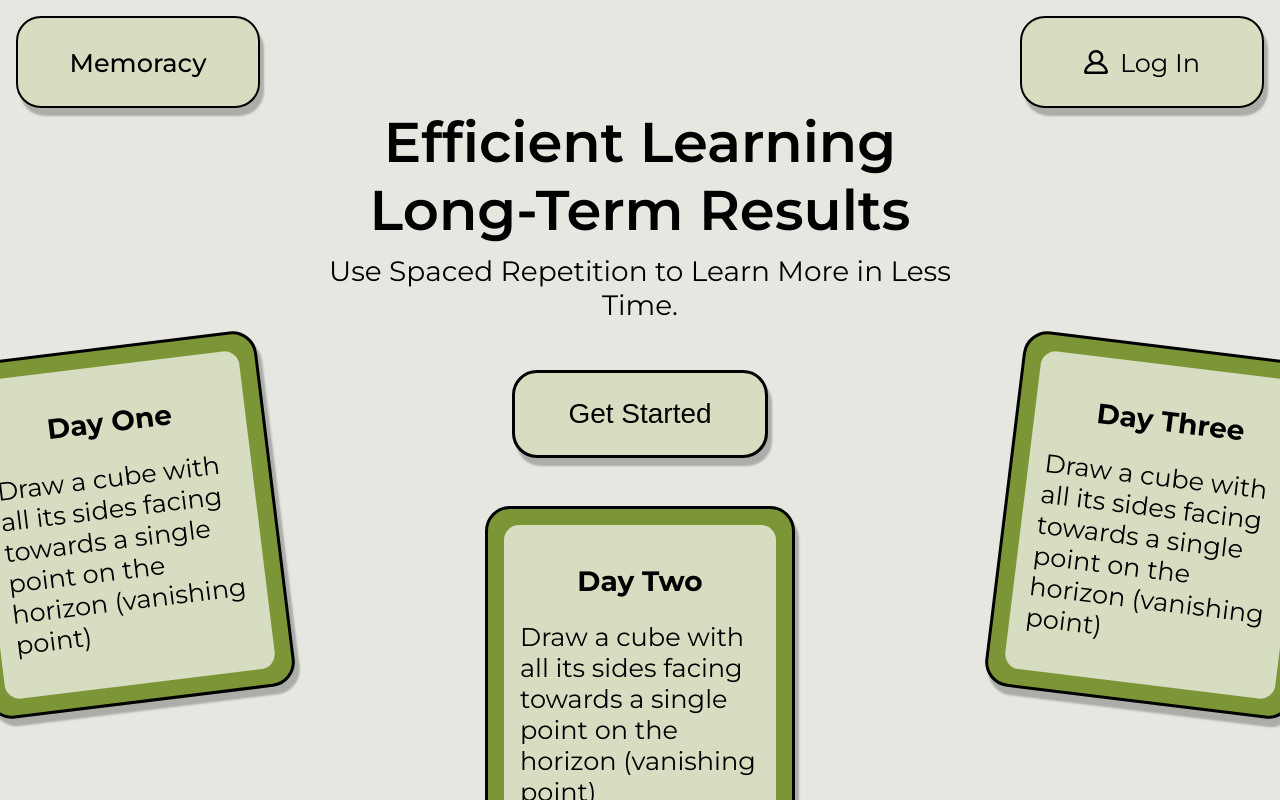
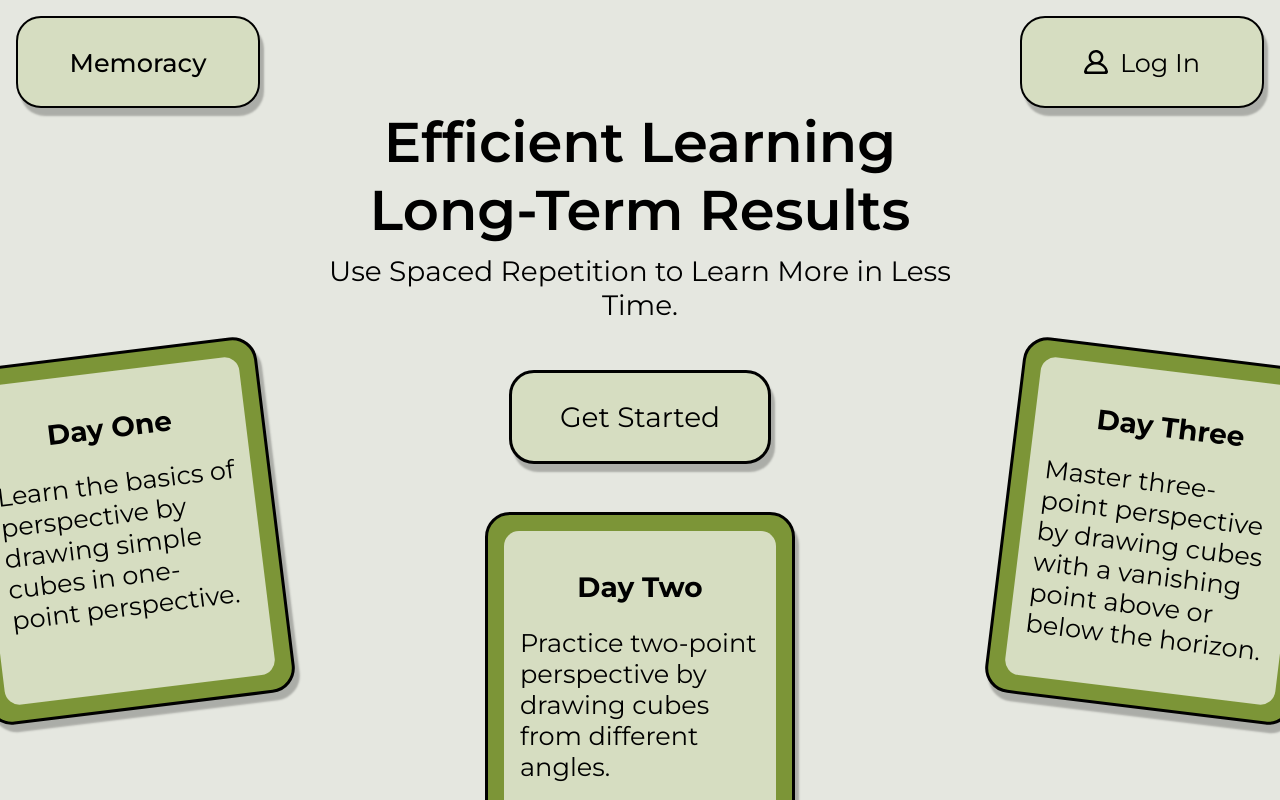
Before and after one commit to Africk-Hunter/Memoracy, a React (Create React App) app: page / in a window 1280 px wide. Shown: the top 800 px of the page. Built offline with nearby package versions, Linux system fonts and the light colour scheme; no server answers.

Commit message:
Responsive Styling Changes + Other Minor Styling Changes
- Added Responsive styling for Login page on mobile devices
- Added Scrollbar styling
- Changed some text

```diff
--- a/src/components/Auth.tsx
+++ b/src/components/Auth.tsx
@@ -109,7 +109,7 @@ const Auth: React.FC = () => {
 
             <section className="shadowAndBorder loginBox ">
                 <section className="text">
-                    <h1 className="loginTagline">{option === 'Sign In' ? 'Welcome Back' : 'Let\'s get started!'}</h1>
+                    <h1 className="loginTagline">{option === 'Sign In' ? 'Welcome Back!' : 'Let\'s get started!'}</h1>
                     <p className="loginSubTag">Enter your Memoracy account details</p>
                 </section>
                 <section className="optionType">
--- a/src/components/Hero.tsx
+++ b/src/components/Hero.tsx
@@ -8,11 +8,11 @@ function Hero() {
         <h1 className="tagline">Efficient Learning<br /> Long-Term Results</h1>
         <p className="taglineDescription">Use Spaced Repetition to Learn More in Less Time.</p>
       </section>
-      <button className="CTAButton shadowAndBorder buttonType">Get Started</button>
+      <a className="CTAButton shadowAndBorder buttonType" href='/login'>Get Started</a>
       <section className="heroCards">
-        <HeroCard cardTitle="Day One" cardText="Draw a cube with all its sides facing towards a single point on the horizon (vanishing point)" cardNumber='cardOne' />
-        <HeroCard cardTitle="Day Two" cardText="Draw a cube with all its sides facing towards a single point on the horizon (vanishing point)" cardNumber='cardTwo' />
-        <HeroCard cardTitle="Day Three" cardText="Draw a cube with all its sides facing towards a single point on the horizon (vanishing point)" cardNumber='cardThree' />
+        <HeroCard cardTitle="Day One" cardText="Learn the basics of perspective by drawing simple cubes in one-point perspective." cardNumber='cardOne' />
+        <HeroCard cardTitle="Day Two" cardText="Practice two-point perspective by drawing cubes from different angles." cardNumber='cardTwo' />
+        <HeroCard cardTitle="Day Three" cardText="Master three-point perspective by drawing cubes with a vanishing point above or below the horizon." cardNumber='cardThree' />
       </section>
     </div>
   );
--- a/src/styles/Auth.scss
+++ b/src/styles/Auth.scss
@@ -1,6 +1,6 @@
 @use './variables' as *;
 
-.auth{
+.auth {
     display: flex;
     flex-direction: column;
     justify-content: start;
@@ -9,7 +9,7 @@
     font-family: 'Montserrat', sans-serif;
 }
 
-.messageBox{
+.messageBox {
     position: absolute;
 
     display: flex;
@@ -39,35 +39,42 @@
         height: 10rem;
     }
 
-    &.bad{
+    &.bad {
         background: rgba(255, 0, 0, 0.25);
         opacity: 1;
     }
-    &.good{
+
+    &.good {
         background: rgba(0, 255, 0, 0.25);
         opacity: 1;
     }
 }
 
-.loginBox{
-    display: flex;
+.loginBox {
+    display: inline-flex;
     flex-direction: column;
     justify-content: center;
     align-items: center;
     background: $cream-color;
+    border-radius: 20px;
+    gap: 1.5rem;
 
-    @media screen and (min-width: $desktop) {
+    @media (max-width: $mobile) {
+        margin: 3rem 1rem 0 1rem;
+        width: calc(100% - 2rem - 4px);
+        height: 40rem;
+    }
+
+    @media (min-width: $desktop) {
         margin-top: 0rem;
-        border-radius: 20px;
         width: 40rem;
         height: 43rem;
         gap: 2rem;
         border-width: 2px !important;
     }
 
-    @media screen and (min-width: $large-desktop) {
+    @media (min-width: $large-desktop) {
         margin-top: 10rem;
-        border-radius: 20px;
         width: 46rem;
         height: 49rem;
         gap: 2rem;
@@ -75,37 +82,52 @@
     }
 }
 
-.text{
+.text {
     display: flex;
     flex-direction: column;
     justify-content: center;
     align-items: center;
 }
-.loginTagline{
+
+.loginTagline {
     all: unset;
-    font-size: 2.875rem;
-    font-weight: 600;
+    font-size: 2.5rem;
+
+    @media (min-width: $desktop) {
+        font-size: 2.875rem;
+        font-weight: 600;
+    }
 }
 
-.loginSubTag{
+.loginSubTag {
     all: unset;
-    font-size: 1.25rem;
+    font-size: 1rem;
     font-weight: 500;
     opacity: .5;
+
+    @media (min-width: $desktop) {
+        font-size: 1.25rem;
+    }
 }
-.optionType{
+
+.optionType {
     display: flex;
     background: $background-color;
-    width: 22.75rem;
-    height: 4rem;
     border-radius: 10px;
     border: black solid 2px;
     justify-content: center;
     align-items: center;
     padding: .05rem;
+
+    width: 18rem;
+    height: 3.25rem;
+
+    @media (min-width: $desktop) {
+        width: 22.75rem;
+    }
 }
 
-.optionButton{
+.optionButton {
     all: unset;
     font-size: 1.3rem;
     font-weight: 500;
@@ -113,20 +135,24 @@
     color: black;
     opacity: .5;
     cursor: pointer;
-    width: 10.5rem;
-    height: 3.125rem;
 
-    &.active{
+    width: 8.5rem;
+    height: 2.5rem;
+
+    @media (min-width: $desktop) {
+        width: 10.5rem;
+    }
+
+    &.active {
         background: $main-color;
         color: $cream-color;
         border-radius: 10px;
         opacity: 1;
         border: black solid 1px;
-
     }
 }
 
-.loginForm{
+.loginForm {
     display: flex;
     flex-direction: column;
     justify-content: center;
@@ -134,27 +160,37 @@
     gap: 1rem;
 }
 
-.loginInput{
+.loginInput {
     all: unset;
     display: flex;
     box-sizing: border-box;
-    padding-left: 1rem;
-
-    font-size: 1.25rem;
     border-radius: 10px;
     background: none;
-    width: 33rem;
-    height: 4rem;
     border: black solid 2px;
+
+    width: 18.5rem;
+    height: 3rem;
+    padding-left: .75rem;
+
+    @media (min-width: $desktop) {
+        width: 33rem;
+        height: 4rem;
+        padding-left: 1rem;
+        font-size: 1.25rem;
+    }
 }
 
-.loginDivider{
+.loginDivider {
     border: black 1px solid;
-    width: 33rem;
+    width: 18rem;
     opacity: .5;
+
+    @media (min-width: $desktop) {
+        width: 33rem;
+    }
 }
 
-.loginButton{
+.loginButton {
     all: unset;
     display: flex;
     box-sizing: border-box;
@@ -163,25 +199,33 @@
     cursor: pointer;
     transition: .3s all;
 
-    font-size: 1.25rem;
     font-weight: 500;
     border-radius: 10px;
     background: none;
-    width: 33rem;
-    height: 4rem;
     border: black solid 2px;
 
-    &.email{
+    &.email {
         background: $main-color;
         color: $cream-color;
     }
 
-    &.google{
+    &.google {
         gap: .5rem;
         font-weight: 600;
     }
 
-    &:hover{
+    &:hover {
         transform: scale(1.05);
     }
+
+    width: 18.5rem;
+    height: 3rem;
+    font-size: 1rem;
+
+    @media (min-width: $desktop) {
+        width: 33rem;
+        height: 4rem;
+        padding-left: 1rem;
+        font-size: 1.25rem;
+    }
 }
--- a/src/styles/Navbar.scss
+++ b/src/styles/Navbar.scss
@@ -8,7 +8,7 @@
 }
 
 .unLoggedInNavButton {
-    display: flex;
+    display: none;
     justify-content: center;
     align-items: center;
     font-family: 'Montserrat', sans-serif;
@@ -24,7 +24,11 @@
     gap: .75rem;
     border-width: 2px !important;
 
-    @media (min-width: 1921px) {
+    @media (min-width: $desktop) {
+        display: flex;
+    }
+
+    @media (min-width: $large-desktop) {
         width: 17rem;
         height: 6.5rem;
         border-width: 3px;
@@ -32,7 +36,13 @@
 }
 
 .title {
+    display: flex;
     font-weight: 500;
+
+    @media (max-width: $desktop) {
+        width: 12.5rem;
+        height: 4.5rem;
+    }
 }
 
 .logInImg {
@@ -48,7 +58,6 @@
     font-weight: 400;
     border-radius: 40px;
     background: $cream-color;
-
 
     font-size: 1.875rem;
     padding: 0 4rem;
--- a/src/styles/index.scss
+++ b/src/styles/index.scss
@@ -30,3 +30,20 @@ body{
         transform: scale(1.025);
     }
 }
+::-webkit-scrollbar {
+    width: 6px;
+    background: $cream-color;
+}
+
+::-webkit-scrollbar-thumb {
+    background: $main-color;
+    border-radius: 4px;
+    &:hover {
+        border: 1px solid black;
+    }
+}
+
+::-webkit-scrollbar-track {
+    background: lighten($cream-color, 10%);
+    border-radius: 4px;
+}
```
